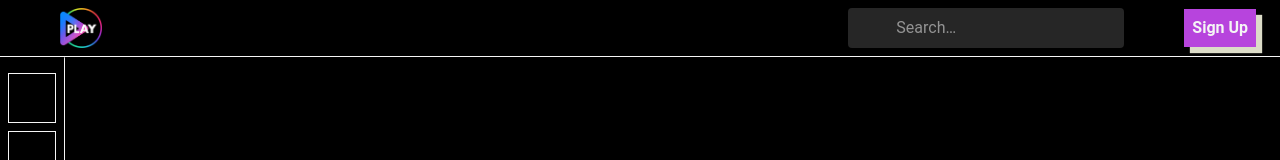
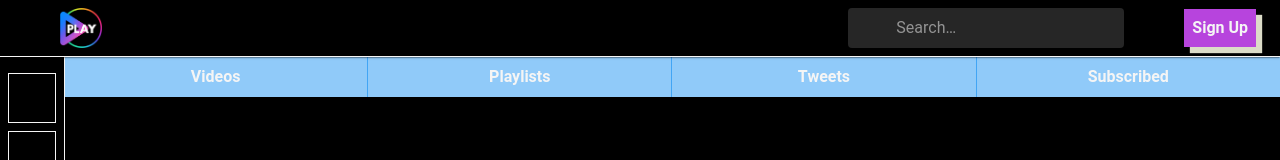
Before and after one commit to s3nsh1-dev/fullstack-primary, a React (Vite) app in the folder client/: page /home in a window 1280 px wide. Shown: the top 160 px of the page. Built offline with nearby package versions, Linux system fonts and the light colour scheme; some icons are missing.

Commit message:
bghjjkb,jb

```diff
--- a/client/src/pages/Homepage.tsx
+++ b/client/src/pages/Homepage.tsx
@@ -1,4 +1,4 @@
-import { Box } from "@mui/material";
+import { Box, Button, ButtonGroup } from "@mui/material";
 
 const emptyPageText: {
   id: number;
@@ -10,7 +10,7 @@ const emptyPageText: {
   {
     id: 0,
     logo: "",
-    title: "",
+    title: "Videos",
     heading: "No videos uploaded",
     description:
       "This page has yet to upload a video. Search another page in order to find more videos.",
@@ -18,21 +18,21 @@ const emptyPageText: {
   {
     id: 1,
     logo: "",
-    title: "",
+    title: "Playlists",
     heading: "No playlist created",
     description: "There are no playlist created on this channel.",
   },
   {
     id: 2,
     logo: "",
-    title: "",
+    title: "Tweets",
     heading: "No Tweets",
     description: "This channel has yet to make a Tweet.",
   },
   {
     id: 3,
     logo: "",
-    title: "",
+    title: "Subscribed",
     heading: "No people subscribers",
     description: "This channel has yet to subscribe a new channel.",
   },
@@ -47,7 +47,19 @@ const Homepage = () => {
         <Box className="Avatar"></Box>
       </Box>
       <Box className="dynamic-content">
-        <Box className="select-button"></Box>
+        <Box className="select-button">
+          <ButtonGroup
+            variant="contained"
+            aria-label="Basic button group"
+            sx={{ width: "100%" }}
+          >
+            {emptyPageText.map((button) => (
+              <Button key={button.id} sx={{ width: "100%" }}>
+                {button.title}
+              </Button>
+            ))}
+          </ButtonGroup>
+        </Box>
         <Box className="select-content"></Box>
       </Box>
     </Box>
```
